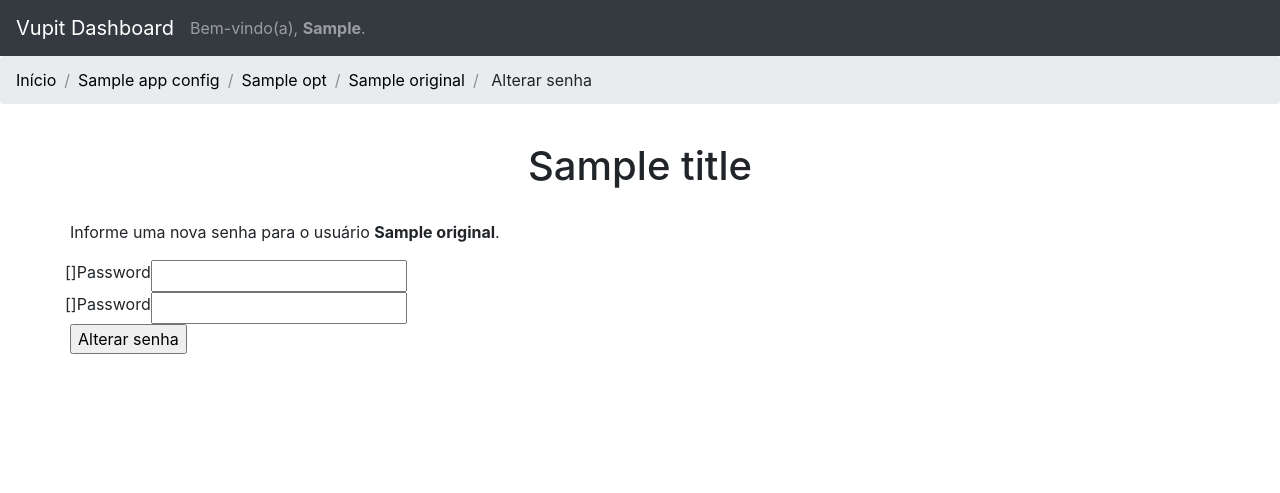
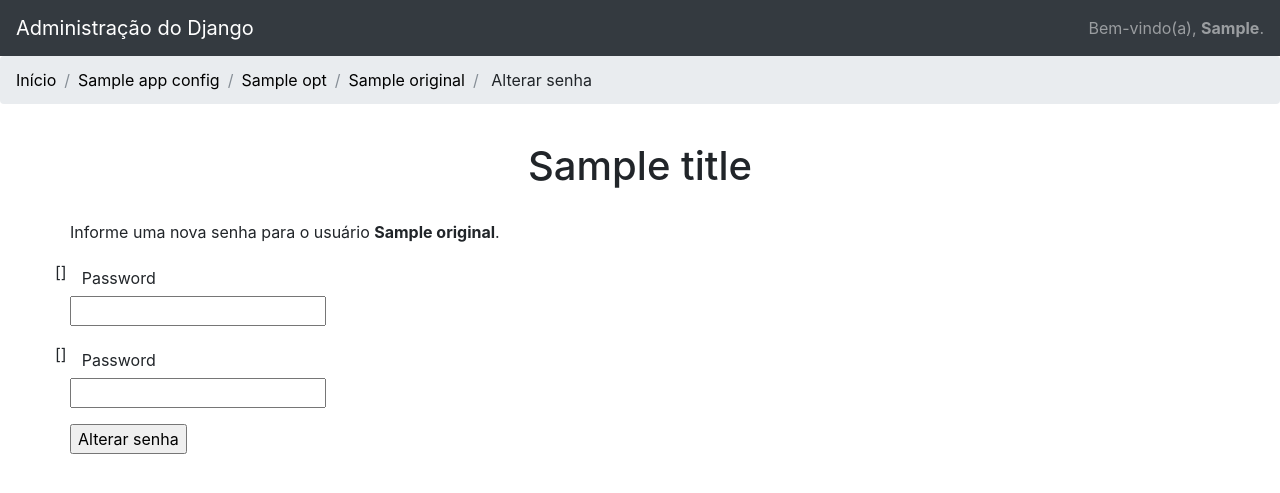
Before and after one commit to williamlagos/brauerei, a Django app: template templates/admin/auth/user/change_password.html in a window 1280 px wide. Shown: the top 493 px of the page. Run offline with Django 3.2, Linux system fonts and the light colour scheme; a user stored in the database is signed in; tables that the repository leaves empty hold one stand-in row (values such as "Sample post"); the template is opened without the code that fills it: most values are stand-ins (such as "Sample title", 1, 10 or a date in 2020); form fields are guessed from the names that the template uses; some libraries are stand-ins or nearby versions.

Commit message:
Finished all styling to bootstrap on admin customization

```diff
--- a/templates/admin/auth/user/change_password.html
+++ b/templates/admin/auth/user/change_password.html
@@ -1,6 +1,7 @@
 {% extends "admin/base_site.html" %}
 {% load i18n static %}
 {% load admin_urls %}
+{% load widget_tweaks %}
 
 {% block extrahead %}{{ block.super }}
 <script type="text/javascript" src="{% url 'admin:jsi18n' %}"></script>
@@ -32,19 +33,21 @@
 
 <fieldset class="module aligned">
 
-<div class="form-row">
+<div class="form-group row">
   {{ form.password1.errors }}
-  {{ form.password1.label_tag }} {{ form.password1 }}
+  <label class="col-sm-3 col-form-label">{{ form.password1.label }}</label>
+  <div class="col-sm-9">{{ form.password1|add_class:"form-control" }}</div>
   {% if form.password1.help_text %}
-  <div class="help">{{ form.password1.help_text|safe }}</div>
+  <small class="col-sm-12 form-text text-muted help">{{ form.password1.help_text|safe }}</div>
   {% endif %}
 </div>
 
-<div class="form-row">
+<div class="form-group row">
   {{ form.password2.errors }}
-  {{ form.password2.label_tag }} {{ form.password2 }}
+  <label class="col-sm-3 col-form-label">{{ form.password2.label }}</label>
+  <div class="col-sm-9">{{ form.password2|add_class:"form-control" }}</div>
   {% if form.password2.help_text %}
-  <div class="help">{{ form.password2.help_text|safe }}</div>
+  <small class="col-sm-12 form-text text-muted help">{{ form.password2.help_text|safe }}</div>
   {% endif %}
 </div>
 
--- a/templates/admin/base.html
+++ b/templates/admin/base.html
@@ -25,9 +25,10 @@
       </button>
       <div class="collapse navbar-collapse mr-auto" id="navbarAdmin">
         {% block usertools %}
+        <ul class="navbar-nav mt-2 mt-lg-0">
         {% if has_permission %}
         {% block userlinks %}
-        <ul class="navbar-nav ml-auto mt-2 mt-lg-0">
+
         {% if site_url %}
           <li class="nav-item active">
             <a class="nav-link" href="{{ site_url }}">{% trans 'View site' %}</a>
@@ -51,10 +52,11 @@
           </li>
         {% endblock %}
         {% endif %}
+        </ul>
         {% endblock %}
         {% block welcome-msg %}
         {% if user.is_active and user.is_staff %}
-        <span class="navbar-text mr-auto">
+        <span class="navbar-text ml-auto">
           {% trans 'Welcome,' %}
           <strong>{% firstof user.get_short_name user.get_username %}</strong>.
         </span>
--- a/templates/admin/base_site.html
+++ b/templates/admin/base_site.html
@@ -3,7 +3,7 @@
 
 {% block title %}{{ title }}{% endblock %}
 
-{% block branding %}Vupit Dashboard{% endblock %}
+{% block branding %}{{ site_header|default:_('Django administration') }}{% endblock %}
 
 {% block nav-global %}{% endblock %}
 
--- a/templates/admin/change_list.html
+++ b/templates/admin/change_list.html
@@ -72,7 +72,7 @@
         {% endif %}
       {% endblock %}
 
-      <form id="changelist-form" class="col-md-9" method="post"{% if cl.formset.is_multipart %} enctype="multipart/form-data"{% endif %} novalidate>{% csrf_token %}
+      <form id="changelist-form" class="col" method="post"{% if cl.formset.is_multipart %} enctype="multipart/form-data"{% endif %} novalidate>{% csrf_token %}
       {% if cl.formset %}
         <div>{{ cl.formset.management_form }}</div>
       {% endif %}
--- a/templates/registration/logged_out.html
+++ b/templates/registration/logged_out.html
@@ -8,9 +8,9 @@
 {% endblock %}
 
 {% block content %}
-
+<div class="col-md-12 text-center">
 <p>{% trans "Thanks for spending some quality time with the Web site today." %}</p>
-
+<br>
 <p><a href="{% url 'admin:index' %}">{% trans 'Log in again' %}</a></p>
-
+</div>
 {% endblock %}
--- a/templates/registration/password_change_done.html
+++ b/templates/registration/password_change_done.html
@@ -11,5 +11,7 @@
 {% block title %}{{ title }}{% endblock %}
 {% block content_title %}<h1>{{ title }}</h1>{% endblock %}
 {% block content %}
+<div class="col-md-12 text-center">
 <p>{% trans 'Your password was changed.' %}</p>
+</div>
 {% endblock %}
--- a/templates/registration/password_reset_complete.html
+++ b/templates/registration/password_reset_complete.html
@@ -12,9 +12,9 @@
 {% block content_title %}<h1>{{ title }}</h1>{% endblock %}
 
 {% block content %}
-
+<div class="col-md-12 text-center">
 <p>{% trans "Your password has been set.  You may go ahead and log in now." %}</p>
 
 <p><a href="{{ login_url }}">{% trans 'Log in' %}</a></p>
-
+</div>
 {% endblock %}
--- a/templates/registration/password_reset_done.html
+++ b/templates/registration/password_reset_done.html
@@ -11,9 +11,9 @@
 {% block title %}{{ title }}{% endblock %}
 {% block content_title %}<h1>{{ title }}</h1>{% endblock %}
 {% block content %}
-
+<div class="col-md-12 text-center">
 <p>{% trans "We've emailed you instructions for setting your password, if an account exists with the email you entered. You should receive them shortly." %}</p>
 
 <p>{% trans "If you don't receive an email, please make sure you've entered the address you registered with, and check your spam folder." %}</p>
-
+</div>
 {% endblock %}
--- a/vupit/admin.py
+++ b/vupit/admin.py
@@ -1,4 +1,5 @@
 from django.contrib import admin
 from vupit.models import *
 
+admin.site.site_header = "Vupit Dashboard"
 admin.site.register(Message)
```
Also changed, not shown: templates/registration/password_change_form.html (+12 -9 lines), templates/registration/password_reset_confirm.html (+10 -10 lines), templates/registration/password_reset_form.html (+6 -6 lines).
